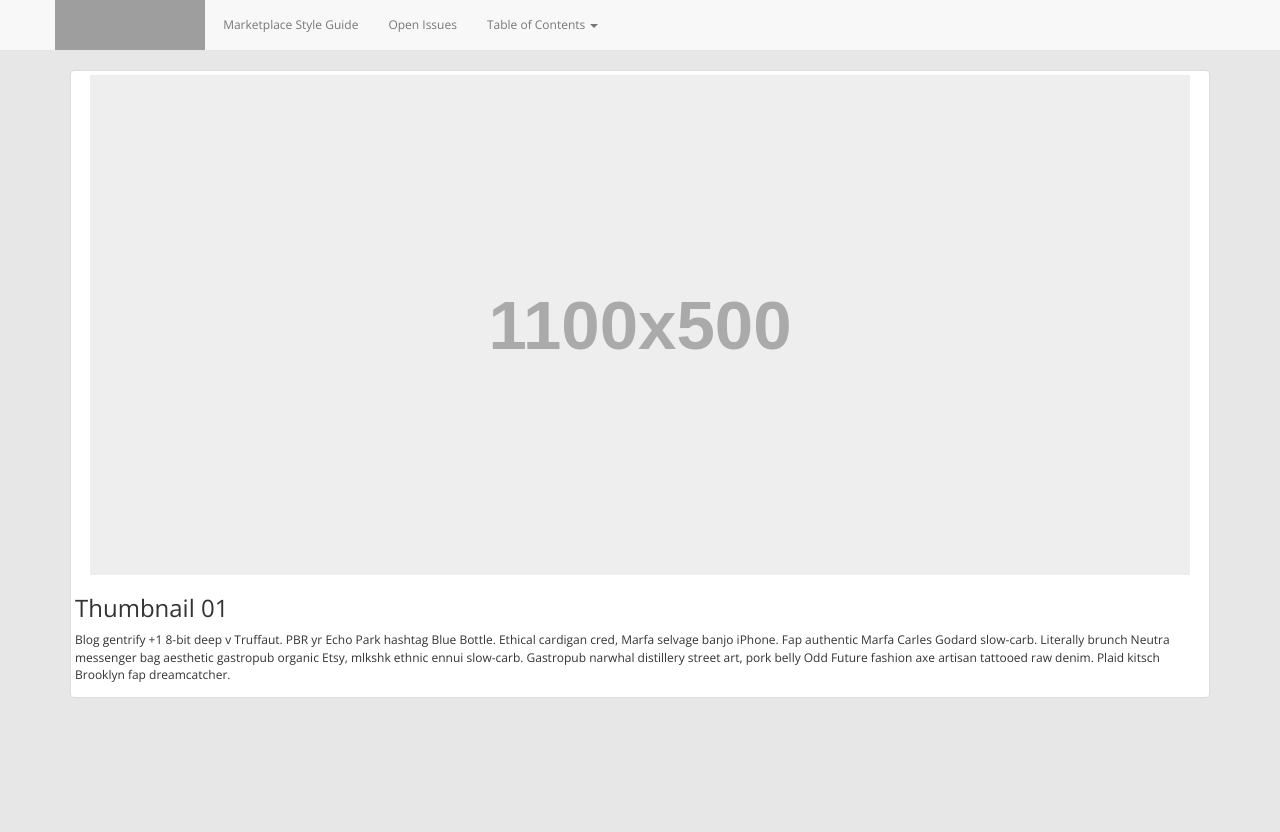
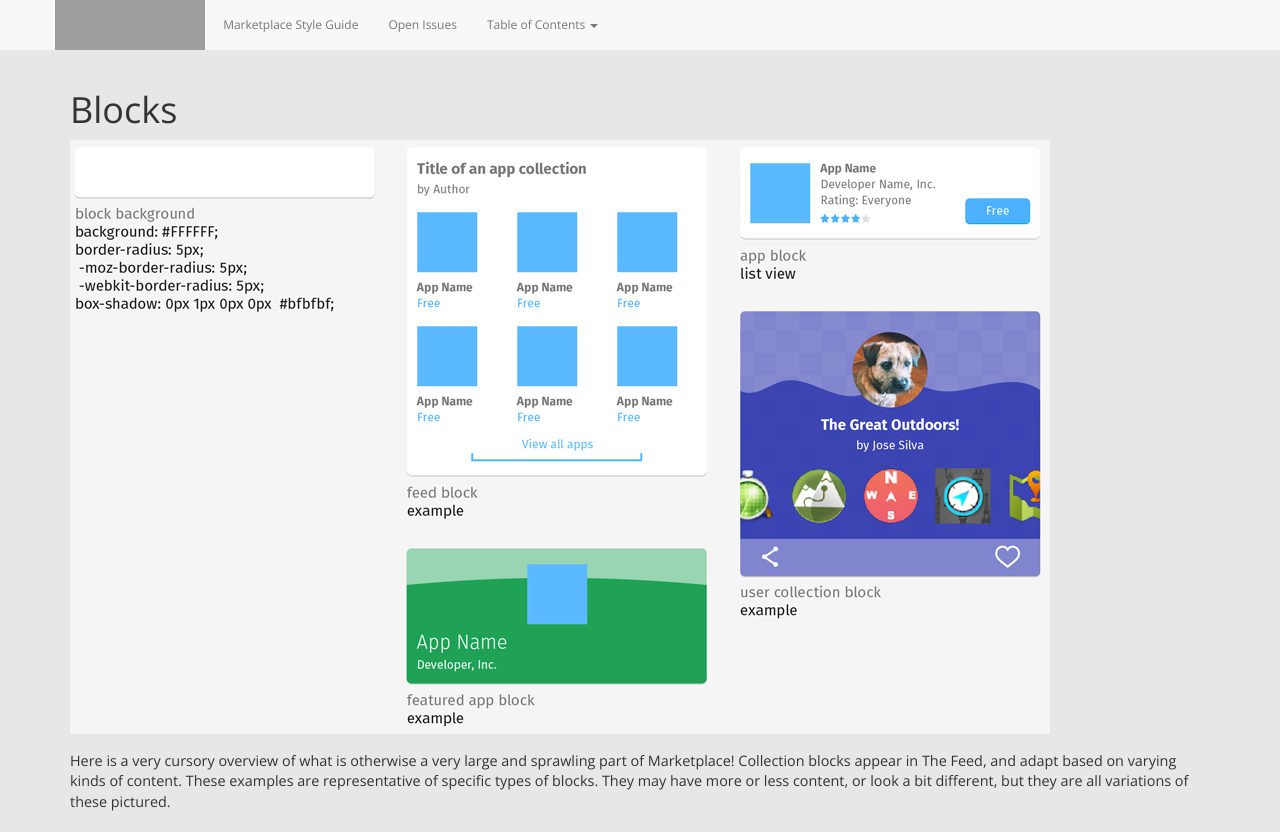
Before and after one commit to MarketplaceUX/marketplace-style-guides, a Jekyll site: the page built from blocks.html, in a window 1280 px wide and 900 px high, cut to the strip 0-832 px from the top of the window. Built offline with Jekyll 4.4.1, drawn with Linux system fonts in a browser that asks for light colours; nearby versions of some CDN libraries; grey boxes are pictures that could not be loaded.

Commit message:
blocks page

```diff
--- a/blocks.html
+++ b/blocks.html
@@ -6,13 +6,12 @@ multipage: false
 <div class="container">
 	<div class="row">
 		<div class="col-sm-12 col-md-12 col-lg-12">
-			<div class="thumbnail">
-					<img data-src="holder.js/1100x500" alt="thumbnail image, replace this alt text"/>
-				<h3>Thumbnail 01</h3>
-				<p>
-					Blog gentrify +1 8-bit deep v Truffaut. PBR yr Echo Park hashtag Blue Bottle. Ethical cardigan cred, Marfa selvage banjo iPhone. Fap authentic Marfa Carles Godard slow-carb. Literally brunch Neutra messenger bag aesthetic gastropub organic Etsy, mlkshk ethnic ennui slow-carb. Gastropub narwhal distillery street art, pork belly Odd Future fashion axe artisan tattooed raw denim. Plaid kitsch Brooklyn fap dreamcatcher.
+		<h1>Blocks</h1>
+				<img src="img/collectionBlocks.png"/><br/>
+				<br>
+				<p class="longText">Here is a very cursory overview of what is otherwise a very large and sprawling part of Marketplace! Collection blocks appear in The Feed, and adapt based on varying kinds of content. These examples are representative of specific types of blocks. They may have more or less content, or look a bit different, but they are all variations of these pictured.
 				</p>
-			</div>
+				<br>
 		</div>
 	</div>
 	<!-- Pagination. If you have more than one page, set the multipage variable in the Frontmatter to true. Editing the pagination code happens in /_includes/homePagination.html.
```
Also changed, not shown: img/collectionBlocks.png (added).
